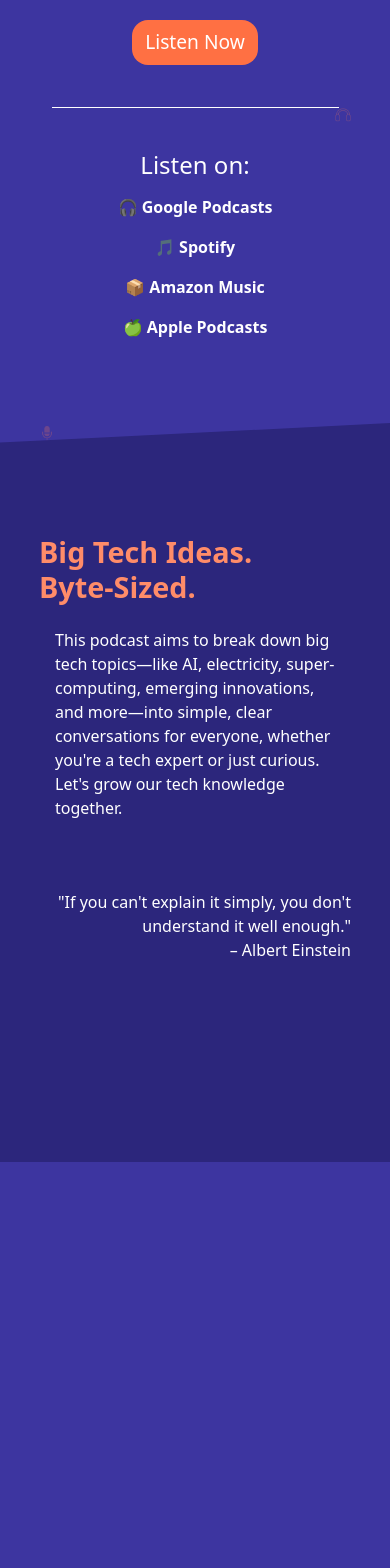
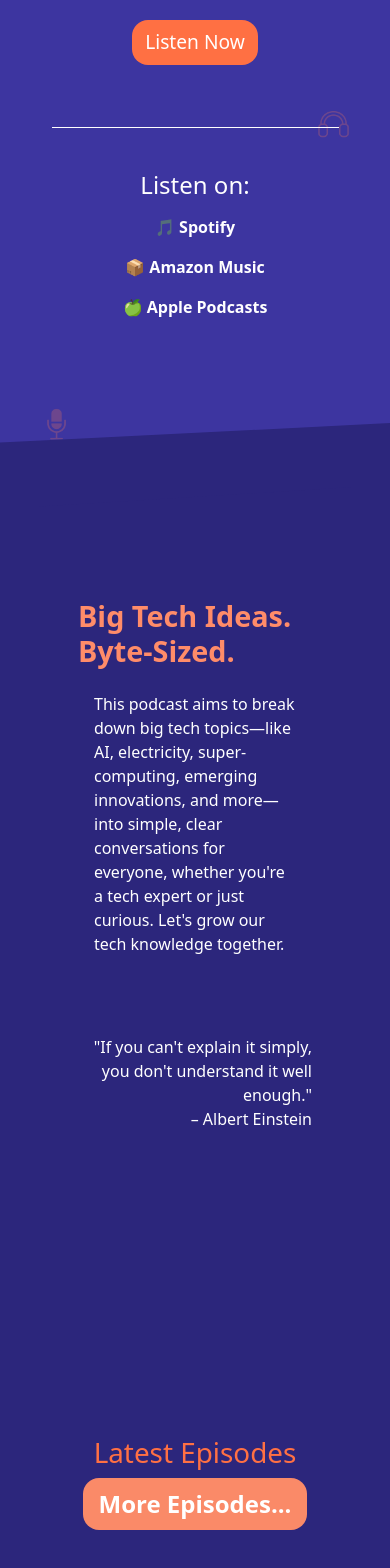
Before and after one commit to Kasej01/ByteSizedTechTalk, a React (Vite) app: page / in a window 390 px wide. Shown: the part 324-1892 px from the top of the page. Before the commit the page ends 1486 px from the top, so only its background shows below. Built offline with nearby package versions, Linux system fonts and the light colour scheme.

Commit message:
Added Episodes Section, not complete

```diff
--- a/src/components/AboutSection.jsx
+++ b/src/components/About.jsx
@@ -1,7 +1,7 @@
 import React from 'react';
 import '../styles/about.css';
 
-export default function AboutSection() {
+export default function About() {
   return (
     <div id="about-container">
       <div className="about-grid">
--- /dev/null
+++ b/src/components/Episodes.jsx
@@ -0,0 +1,13 @@
+import React from 'react';
+import '../styles/episodes.css';
+
+
+export default function Episodes() {
+  return (
+    <div className="min-h-screen" id="episodes-container">
+      <h1 id="episodes-title">Latest Episodes</h1>
+
+      <button id="episodes-button" href="/Episodes">More Episodes...</button>
+    </div>
+  );
+}
--- a/src/components/Hero.jsx
+++ b/src/components/Hero.jsx
@@ -17,15 +17,6 @@ export default function Hero() {
             <div className="social-media">
               <h2 className="social-title">Listen on:</h2>
               <ul className="podcast-links">
-                <li>
-                  <a
-                    href="https://podcasts.google.com/feed/your-link"
-                    target="_blank"
-                    rel="noreferrer"
-                  >
-                    🎧 Google Podcasts
-                  </a>
-                </li>
                 <li>
                   <a
                     href="https://open.spotify.com/show/your-link"
--- a/src/pages/Home.jsx
+++ b/src/pages/Home.jsx
@@ -2,11 +2,11 @@ import React from 'react';
 import Navbar from '../components/Navbar';
 import '../styles/home.css';
 import Hero from '../components/Hero';
-import AboutSection from '../components/AboutSection';
+import About from '../components/About';
+import Episodes from '../components/Episodes';
+// import Footer from './components/Footer';
 import headphone from '/headphone_graphic.png';
 import microphone from '/microphone_graphic.png';
-// import Episodes from './components/Episodes';
-// import Footer from './components/Footer';
 
 export default function HomePage() {
   return (
@@ -21,9 +21,11 @@ export default function HomePage() {
       </div>
       <Navbar />
       <Hero />
-      <AboutSection />
+      <div className="bottom-half">
+        <About />
+        <Episodes />
+      </div>
       {/*
-      <Episodes />
       <Footer /> */}
     </div>
   );
--- /dev/null
+++ b/src/styles/episodes.css
@@ -0,0 +1,26 @@
+#episodes-container{
+    background-color: #2c267c;
+    padding: 10vh 10vw 10vh 10vw;
+    text-align: center;
+}
+
+#episodes-title{
+    color: #ff7043;
+    text-align: center;
+}
+
+#episodes-button{
+    text-align: center;
+    padding: 0.5rem 1rem;
+    font-size: 1.5rem;
+    color: white;
+    background-color: #fa8a68;
+    font-weight: 600;
+    border:none;
+    border-radius: 1rem;
+}
+
+#episodes-button:hover{
+    background-color: #ff764c;
+    font-weight: 700;
+}
--- a/src/styles/hero.css
+++ b/src/styles/hero.css
@@ -1,5 +1,6 @@
 #hero-container{
     padding: 20vh 10vw 15vh 10vw;
+    clip-path: polygon(0 5vw, 0 100%, 100% 100%, 100% 0%);
 }
 
 
--- a/src/styles/home.css
+++ b/src/styles/home.css
@@ -22,7 +22,6 @@
 .floating {
     position: absolute;
     opacity: 0.25;
-    width: 60px;
   }
 
 .headphone-1 {
@@ -50,3 +49,31 @@
     bottom: 5%;
     right: 10%;
   }
+
+
+  .bottom-half{
+    background-color: #2c267c;
+    clip-path: polygon(0 5vw, 100% 0, 100% 100%, 0% 100%);
+    padding: 4rem 10vw;
+    color: white;
+    position: relative;
+    z-index: 1;
+  }
+
+  @media screen and (max-width: 1000px){
+    .graphic-container{
+      position: absolute;
+      margin: 10vh 5vw 0vh 5vw;
+      width: 90vw;
+      height: 100vh;
+      img{
+          width: 10vw;
+          color: #ff7043;
+      }
+      pointer-events: none; /* ✨ This fixes it */
+
+      .headphone{
+          color: #ff7043;
+      }
+  }
+  }
```
